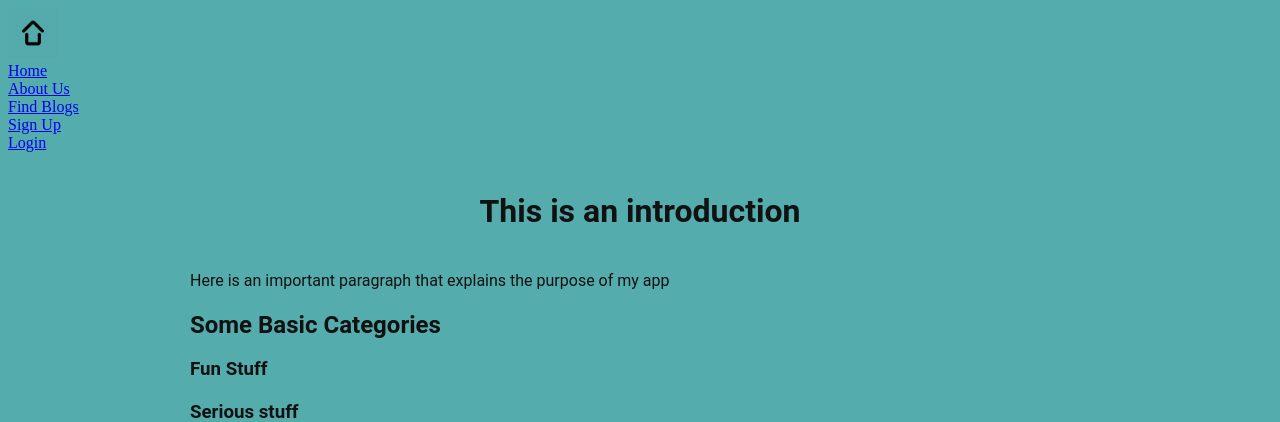
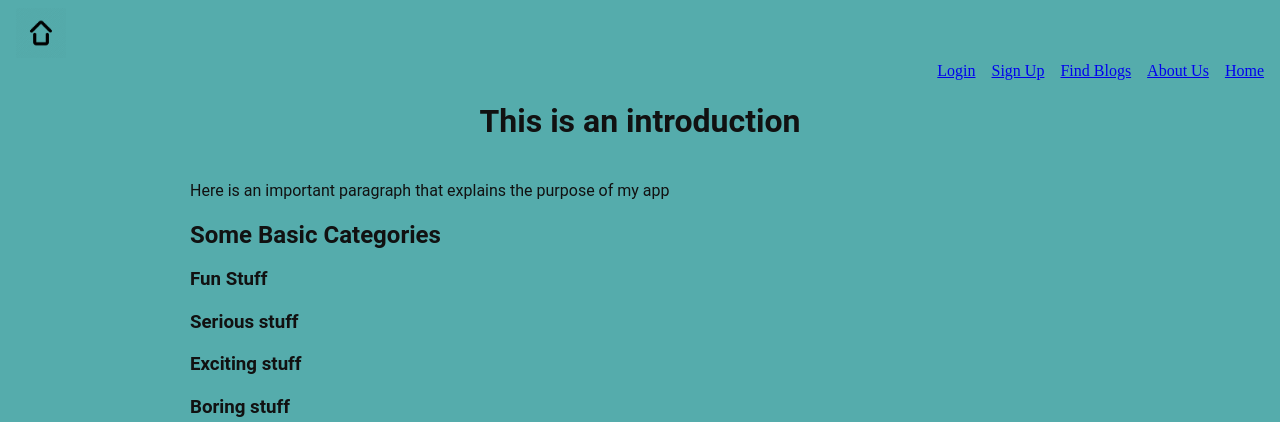
Before and after one commit to meslem-toufik-abdelrezak/3ish_haa, a PHP site: page / in a window 1280 px wide. Shown: the top 422 px of the page. Run offline with PHP 8.4, Linux system fonts and the light colour scheme.

Commit message:
horizontal nav bar using floating list items

```diff
--- a/css/style.css
+++ b/css/style.css
@@ -26,3 +26,12 @@ ul {
     margin: 0;
     padding: 0;
   }
+
+  li {
+      float: right;
+  }
+
+  a {
+      display: inline;
+      padding: 8px;
+  }
```
